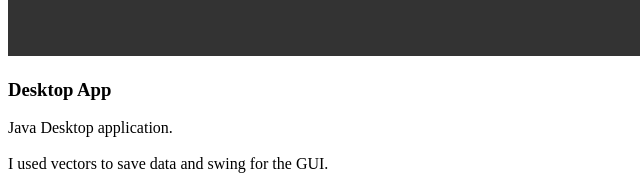
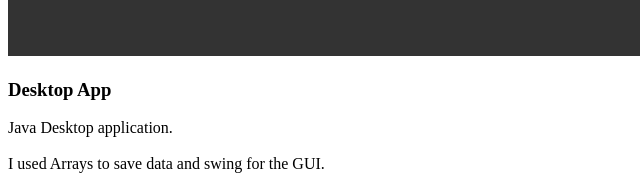
Before and after one commit to jmejiamu/portafolio, a website: page src/template.html in a window 1280 px wide. Shown: the part 5742-5928 px from the top of the page, 0-640 px from the left. Drawn offline with nearby package versions, Linux system fonts and the light colour scheme.

Commit message:
fix text in java project

```diff
--- a/src/template.html
+++ b/src/template.html
@@ -296,7 +296,7 @@
                   Java Desktop application.
                   </br>
                   </br>
-                  I used vectors to save data and swing for the GUI.
+                  I used Arrays to save data and swing for the GUI.
                 </p>
 
               </div>
```
